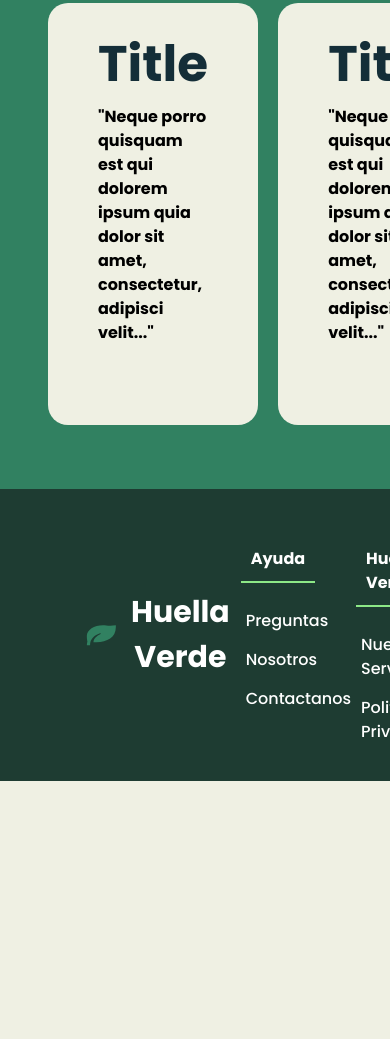
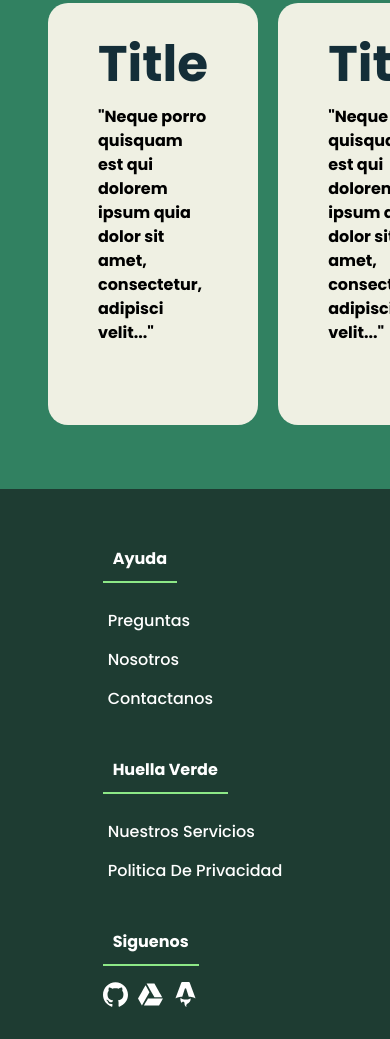
Before and after one commit to d4lion/huella-verde, an Astro site: page / in a window 390 px wide. Shown: the part 1528-2567 px from the top of the page. Before the commit the page ends 2309 px from the top, so only its background shows below. Built offline with nearby package versions, Linux system fonts and the light colour scheme; Astro itself is replaced by a stand-in of ours.

Commit message:
feat(responsive): mobile

```diff
--- a/src/components/FooTer.astro
+++ b/src/components/FooTer.astro
@@ -15,6 +15,8 @@ import LogoHuellaVerde from "../assets/navbar/logo-huella-verde.svg"
     <Image src={LogoHuellaVerde} alt="Logo" />
     <p>Huella Verde</p>
   </div>
+
+  <div class="huella-sections flex gap-[1rem]">
     <div class="about-container">
       <h1 class="title">Ayuda</h1>
       <ul>
@@ -24,7 +26,7 @@ import LogoHuellaVerde from "../assets/navbar/logo-huella-verde.svg"
         <li><a href="/contactanos">Contactanos</a></li>
       </ul>
     </div>
-  <div class="huellaverde-section">
+    <div class="about-container">
       <h1 class="title">Huella Verde</h1>
       <ul>
         <li><a href="/education">Nuestros Servicios</a></li>
@@ -46,6 +48,7 @@ import LogoHuellaVerde from "../assets/navbar/logo-huella-verde.svg"
         <a target="_blank" href="astro.build">
           <Image src={AstroIcon} alt="astro" />
         </a>
+      </div>
     </div>
   </div>
 </section>
@@ -109,4 +112,22 @@ import LogoHuellaVerde from "../assets/navbar/logo-huella-verde.svg"
     width: fit-content;
     padding: 10px;
   }
+
+  @media (max-width: 767px) {
+    .footer-section {
+      display: flex;
+      align-items: center;
+    }
+
+    .huella-sections {
+      display: grid;
+      align-items: center;
+      justify-content: center;
+      width: 100%;
+    }
+
+    .footer-section > .logo-container {
+      display: none;
+    }
+  }
 </style>
```
Lines whose indentation alone changed are shown as unchanged.
